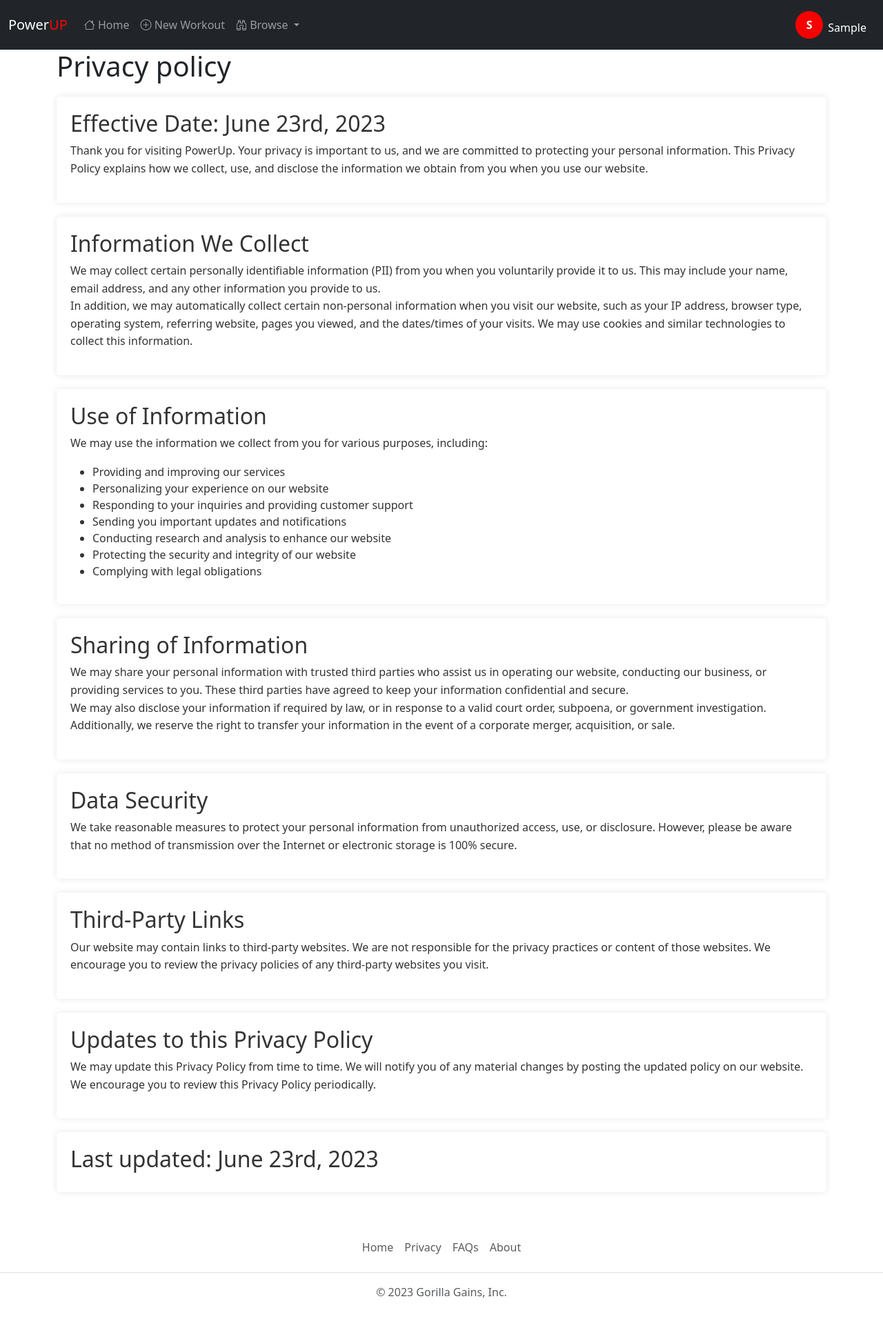
After one commit to epolancot/PowerUp, a Django app: page /privacy/ in a window 1280 px wide. The commit adds this page. Shown: the whole page at 69% size. Run offline with Django 4.2, Linux system fonts and the light colour scheme; the visitor is signed in with stand-in values (Sample User, id 1); some libraries are stand-ins or nearby versions.

Commit message:
Add 'FAQ' and 'Privacy' templates and routes

```diff
--- a/main_app/models.py
+++ b/main_app/models.py
@@ -32,7 +32,7 @@ class Profile(models.Model):
 
     def username(self):
         user = self.user
-        return f"{self.user.first_name} {self.user.last_name}"
+        return f"{self.user.username}"
 
 
 class Workout(models.Model):
--- a/main_app/templates/base.html
+++ b/main_app/templates/base.html
@@ -96,8 +96,8 @@
         <footer class="py-3 my-4">
             <ul class="nav justify-content-center border-bottom pb-3 mb-3">
                 <li class="nav-item"><a href="{% url 'index' %}" class="nav-link px-2 text-muted">Home</a></li>
-                <li class="nav-item"><a href="#" class="nav-link px-2 text-muted">Privacy</a></li>
-                <li class="nav-item"><a href="#" class="nav-link px-2 text-muted">FAQs</a></li>
+                <li class="nav-item"><a href="{% url 'privacy' %}" class="nav-link px-2 text-muted">Privacy</a></li>
+                <li class="nav-item"><a href="{% url 'faq' %}" class="nav-link px-2 text-muted">FAQs</a></li>
                 <li class="nav-item"><a href="{% url 'about' %}" class="nav-link px-2 text-muted">About</a></li>
             </ul>
             <p class="text-center text-muted">&copy; {% now "Y" %} Gorilla Gains, Inc.<br />
--- /dev/null
+++ b/main_app/templates/privacy.html
@@ -0,0 +1,84 @@
+{% extends "base.html" %}
+
+{% block content %}
+<style>
+  .box {
+    margin: 20px 0;
+    padding: 20px;
+    background-color: #fff;
+    color: #333;
+    border-radius: 5px;
+    box-shadow: 0px 0px 10px 0px rgba(0, 0, 0, 0.1);
+  }
+
+  .box h2 {
+    color: #333;
+  }
+
+  .box p {
+    line-height: 1.6em;
+  }
+</style>
+<h1>Privacy policy</h1>
+<div class="box">
+  <h2>Effective Date: June 23rd, 2023</h2>
+  <p>Thank you for visiting PowerUp. Your privacy is important to us, and we are committed to protecting your personal
+    information. This Privacy Policy explains how we collect, use, and disclose the information we obtain from you when
+    you use our website.</p>
+</div>
+
+<div class="box">
+  <h2>Information We Collect</h2>
+  <p>We may collect certain personally identifiable information (PII) from you when you voluntarily provide it to us.
+    This may include your name, email address, and any other information you provide
+    to us. <br> In addition, we may automatically collect certain non-personal information when you visit our website,
+    such as your IP address, browser type, operating system, referring website, pages you viewed, and the dates/times of
+    your visits. We may use cookies and similar technologies to collect this information.</p>
+</div>
+
+<div class="box">
+  <h2>Use of Information</h2>
+  <p>We may use the information we collect from you for various purposes, including:</p>
+  <ul>
+    <li>Providing and improving our services</li>
+    <li>Personalizing your experience on our website</li>
+    <li>Responding to your inquiries and providing customer support</li>
+    <li>Sending you important updates and notifications</li>
+    <li>Conducting research and analysis to enhance our website</li>
+    <li>Protecting the security and integrity of our website</li>
+    <li>Complying with legal obligations</li>
+  </ul>
+</div>
+
+<div class="box">
+  <h2>Sharing of Information</h2>
+  <p>We may share your personal information with trusted third parties who assist us in operating our website,
+    conducting our business, or providing services to you. These third parties have agreed to keep your information
+    confidential and secure. <br> We may also disclose your information if required by law, or in response to a valid
+    court order, subpoena, or government investigation. Additionally, we reserve the right to transfer your information
+    in the event of a corporate merger, acquisition, or sale.</p>
+</div>
+
+<div class="box">
+  <h2>Data Security</h2>
+  <p>We take reasonable measures to protect your personal information from unauthorized access, use, or disclosure.
+    However, please be aware that no method of transmission over the Internet or electronic storage is 100% secure.</p>
+</div>
+
+<div class="box">
+  <h2>Third-Party Links</h2>
+  <p>Our website may contain links to third-party websites. We are not responsible for the privacy practices or content
+    of those websites. We encourage you to review the privacy policies of any third-party websites you visit.</p>
+</div>
+
+<div class="box">
+  <h2>Updates to this Privacy Policy</h2>
+  <p>We may update this Privacy Policy from time to time. We will notify you of any material changes by posting the
+    updated policy on our website. We encourage you to review this Privacy Policy periodically.</p>
+</div>
+
+<div class="box">
+  <h2>Last updated: June 23rd, 2023</h2>
+</div>
+
+{% endblock %}
--- a/main_app/urls.py
+++ b/main_app/urls.py
@@ -5,6 +5,8 @@ urlpatterns = [
     path("", views.home, name="home"),
     path("about/", views.about, name="about"),
     path("accounts/signup/", views.signup, name="signup"),
+    path("privacy/", views.privacy, name="privacy"),
+    path("faq/", views.faq, name="faq"),
     path("profile/", views.profile, name="profile"),
     path("profile/<int:pk>/update", views.UserUpdate.as_view(), name="profile_update"),
     path("accounts/signup/", views.signup, name="signup"),
--- a/main_app/views.py
+++ b/main_app/views.py
@@ -73,6 +73,16 @@ def about(request):
         "about.html",
         {"title": "About", "menu_home": "", "menu_new_workout": "", "menu_browse": ""},
     )
+
+
+@login_required
+def privacy(request):
+    return render(request, "privacy.html")
+
+
+@login_required
+def faq(request):
+    return render(request, "faq.html")
 
 
 @login_required
@@ -345,7 +355,6 @@ def dashboard(request):
     top_exercises = sorted(
         set(exercise_list), key=lambda x: exercise_list.count(x), reverse=True
     )
-    print(top_exercises[:5])
 
     # current streak
     workout_streak = 0
```
Also changed, not shown: main_app/templates/faq.html (added, +7 -0 lines).
